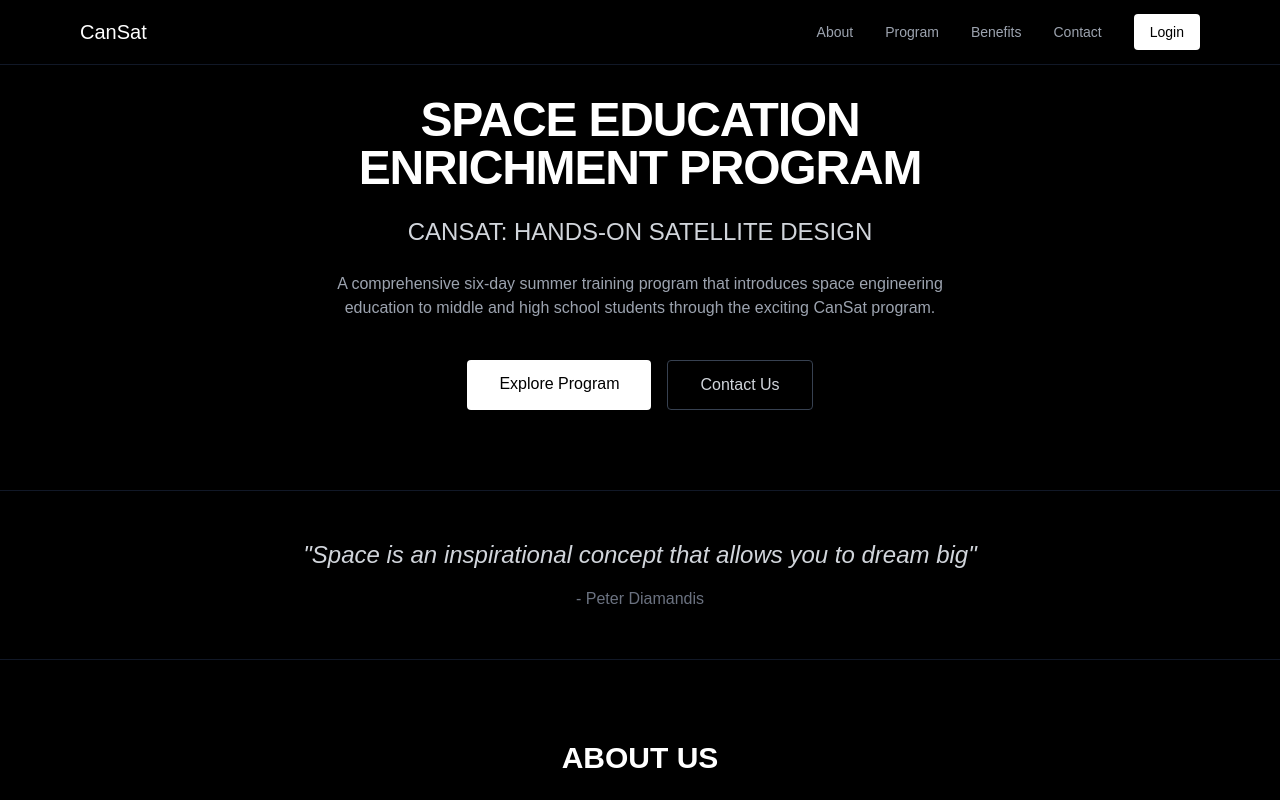
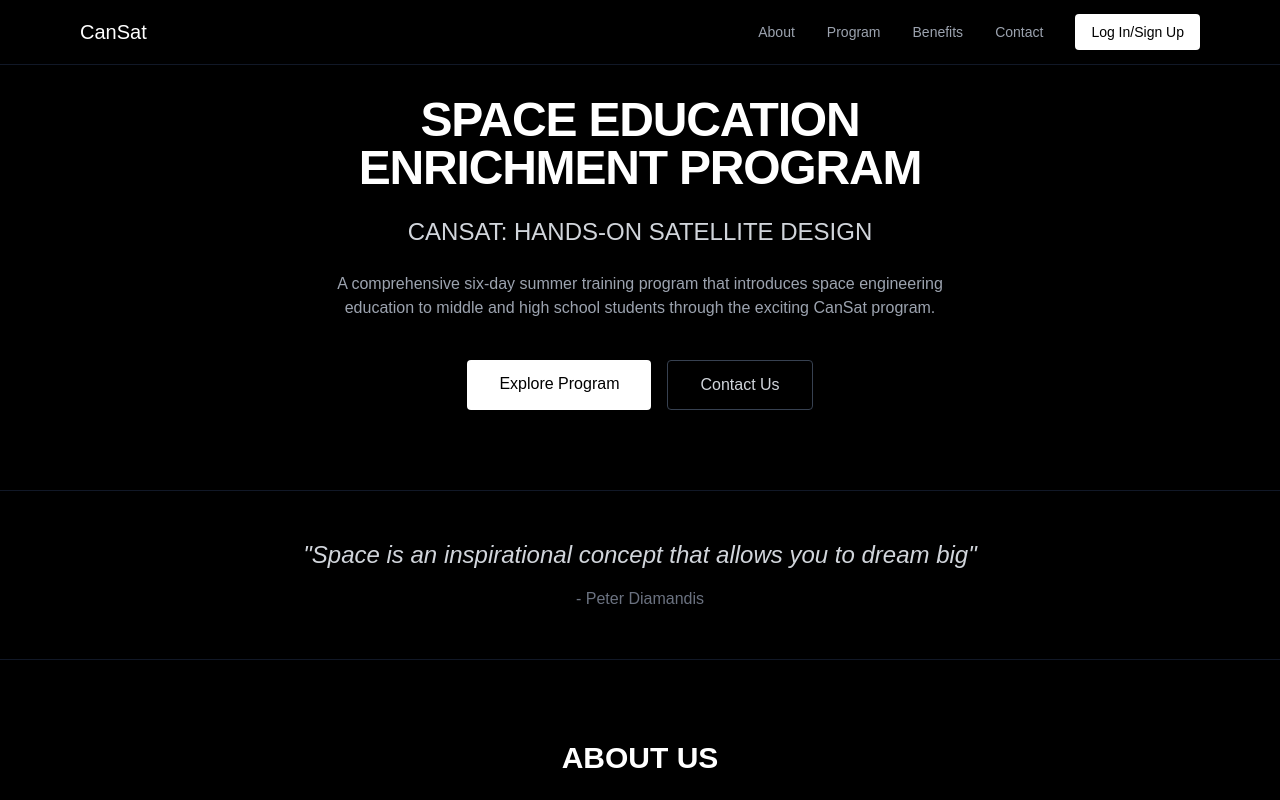
Before and after one commit to mooresamw/cansat-education-tool, a Next.js app: page / in a window 1280 px wide. Shown: the top 800 px of the page. Built offline with nearby package versions, Linux system fonts and the light colour scheme.

Commit message:
login/signup

```diff
--- a/app/page.tsx
+++ b/app/page.tsx
@@ -37,7 +37,7 @@ export default function Home() {
 
                 <Link href="/login">
                   <button className="bg-white text-black px-4 py-2 rounded-sm hover:bg-gray-200 transition-colors text-sm">
-                    Login
+                    Log In/Sign Up
                   </button>
                 </Link>
               </div>
```
